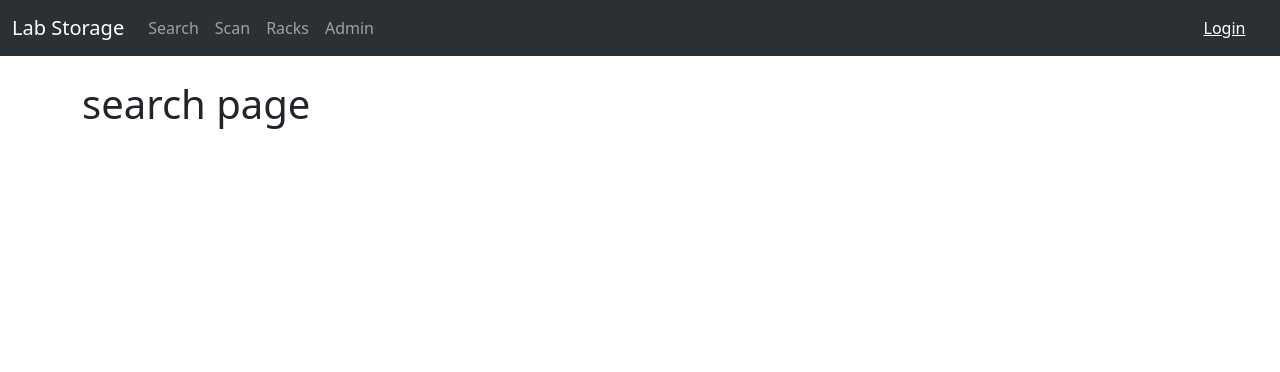
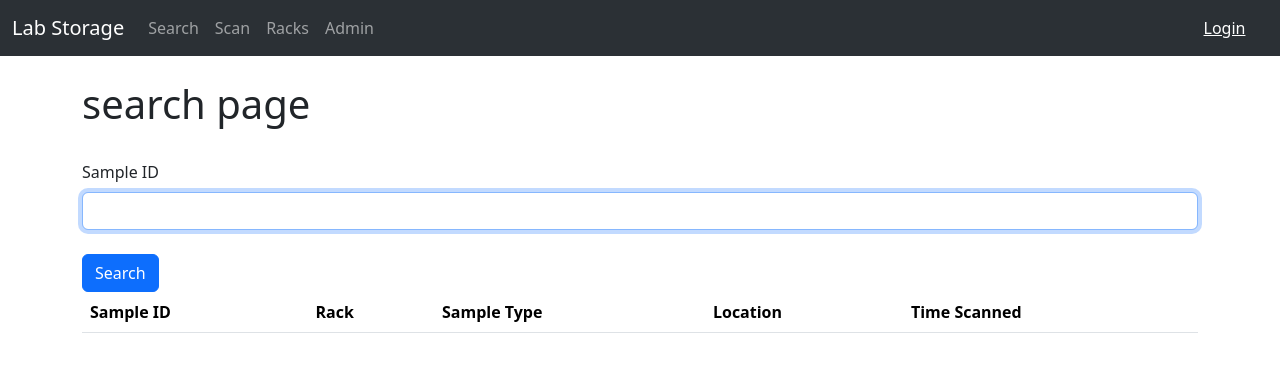
Before and after one commit to sahbakb/specimen_tracker, a Django app: page / in a window 1280 px wide. Shown: the top 372 px of the page. Run offline with Django 4.2, Linux system fonts and the light colour scheme; lists and menus that the app fills with data are empty.

Commit message:
search page added

```diff
--- a/scanner/models.py
+++ b/scanner/models.py
@@ -1,4 +1,5 @@
 from django.db import models
+import datetime
 
 # Create your models here.
 
@@ -11,6 +12,7 @@ class SampleType(models.Model):
 
 
 class Rack(models.Model):
+
     name = models.CharField(max_length=50, unique=True,
                             null=False, blank=False)
     sample_type = models.ForeignKey(SampleType, on_delete=models.CASCADE)
@@ -22,9 +24,7 @@ class Rack(models.Model):
         return f"{self.name}"
 
     def get_available_spots(self):
-
         return self.rack_size - self.next_available_position + 1
-
     get_available_spots.short_description = "available_spots"
 
 
--- a/scanner/templates/empty_rack.html
+++ b/scanner/templates/empty_rack.html
@@ -5,10 +5,10 @@
 <div class="mt-4 p-5 bg-dark text-white  rounded">
 
 <h2>Warning!!!</h2>
-<h4>Delete rack {{rack.name}}?</h4>
+<h4>Are you sure you want to empty rack {{rack.name}}?</h4>
 <form method="POST">
     {% csrf_token %}
-    <input type="submit" class="btn btn-danger" value="Delete">
+    <input type="submit" class="btn btn-danger" value="Empty">
     <a class="btn btn-secondary" href="{% url 'racks_list' %}">Cancel</a>
 </form>
 </div>
--- a/scanner/templates/search.html
+++ b/scanner/templates/search.html
@@ -3,5 +3,40 @@
 {% block content %}
 
 <h1>search page</h1>
+<br>
+<form method="POST">
+    {% csrf_token %}
+    <label class="form-label" for="sid">Sample ID</label>
+    <input type="text" class="form-control" id="sid" name="sid" autofocus>
+    <br>
+
+    <button type="submit" class="btn btn-primary">Search</button>
+</form>
+
+<table class="table table-striped">
+    <thead>
+        <th>Sample ID</th>
+        <th>Rack</th>
+        <th>Sample Type</th>
+        <th>Location</th>
+        <th>Time Scanned</th>
+    </thead>
+    <tbody>
+        {% for sample in samples%}
+        <tr>
+            <td>{{sample.sid}}</td>
+            <td>{{sample.rack}}</td>
+            <td>{{sample.rack.sample_type}}</td>
+            <td>{{sample.location}}</td>
+            <td>{{sample.time_scanned}}</td>
+        </tr>
+
+        {% endfor %}
+    </tbody>
+
+</table>
+
+
+
 
 {% endblock %}
--- a/scanner/views.py
+++ b/scanner/views.py
@@ -39,7 +39,13 @@ def scan(request, pk):
 
 
 def search(request):
-    return render(request, 'search.html')
+    if request.method == 'POST':
+        req = request.POST
+        samples = Sample.objects.filter(sid=req["sid"])
+        context = {'samples': samples}
+    else:
+        context = {}
+    return render(request, 'search.html', context=context)
 
 
 class RackListView(ListView):
```
Also changed, not shown: scanner/migrations/0006_rack_date.py (added), scanner/migrations/0007_remove_rack_date.py (added).
